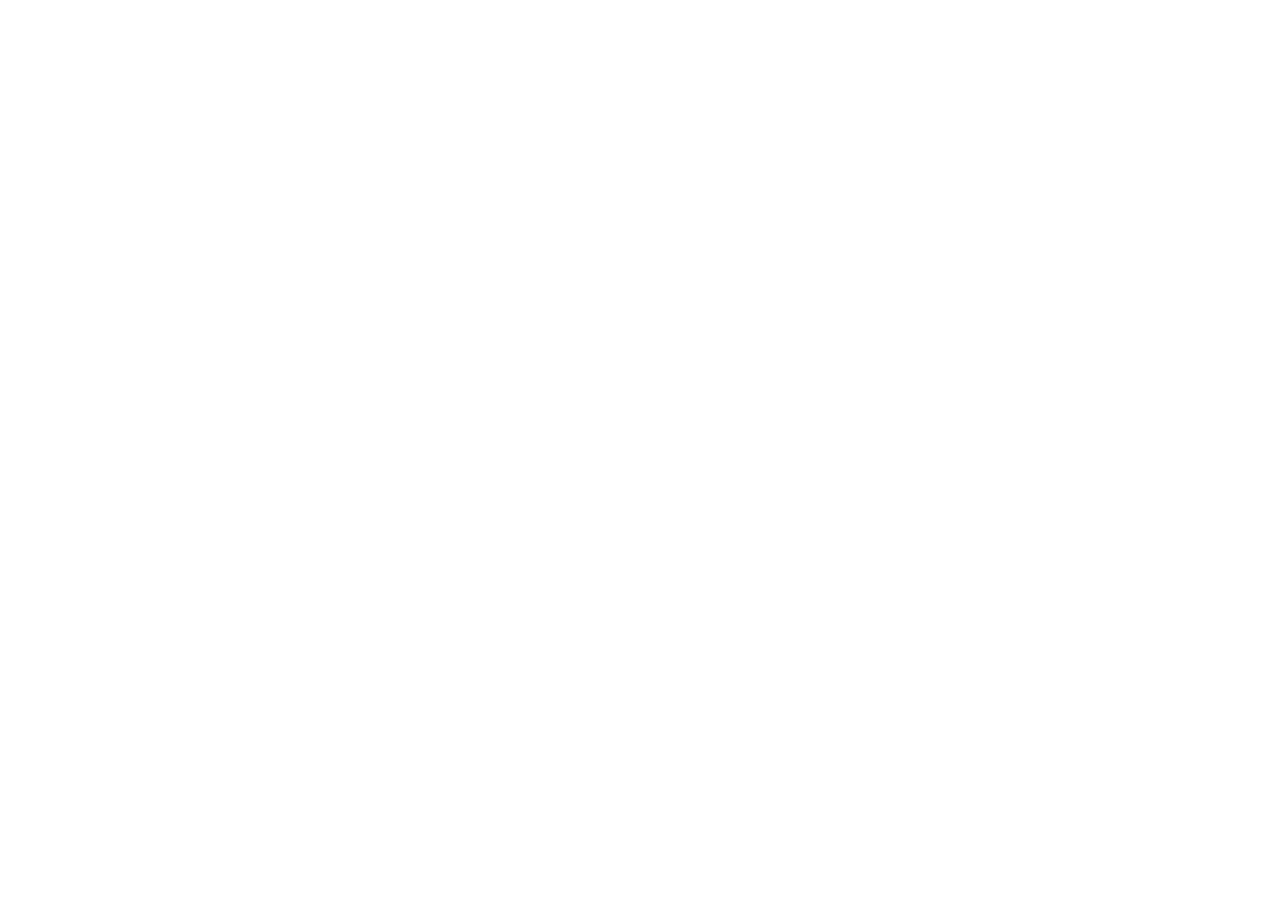
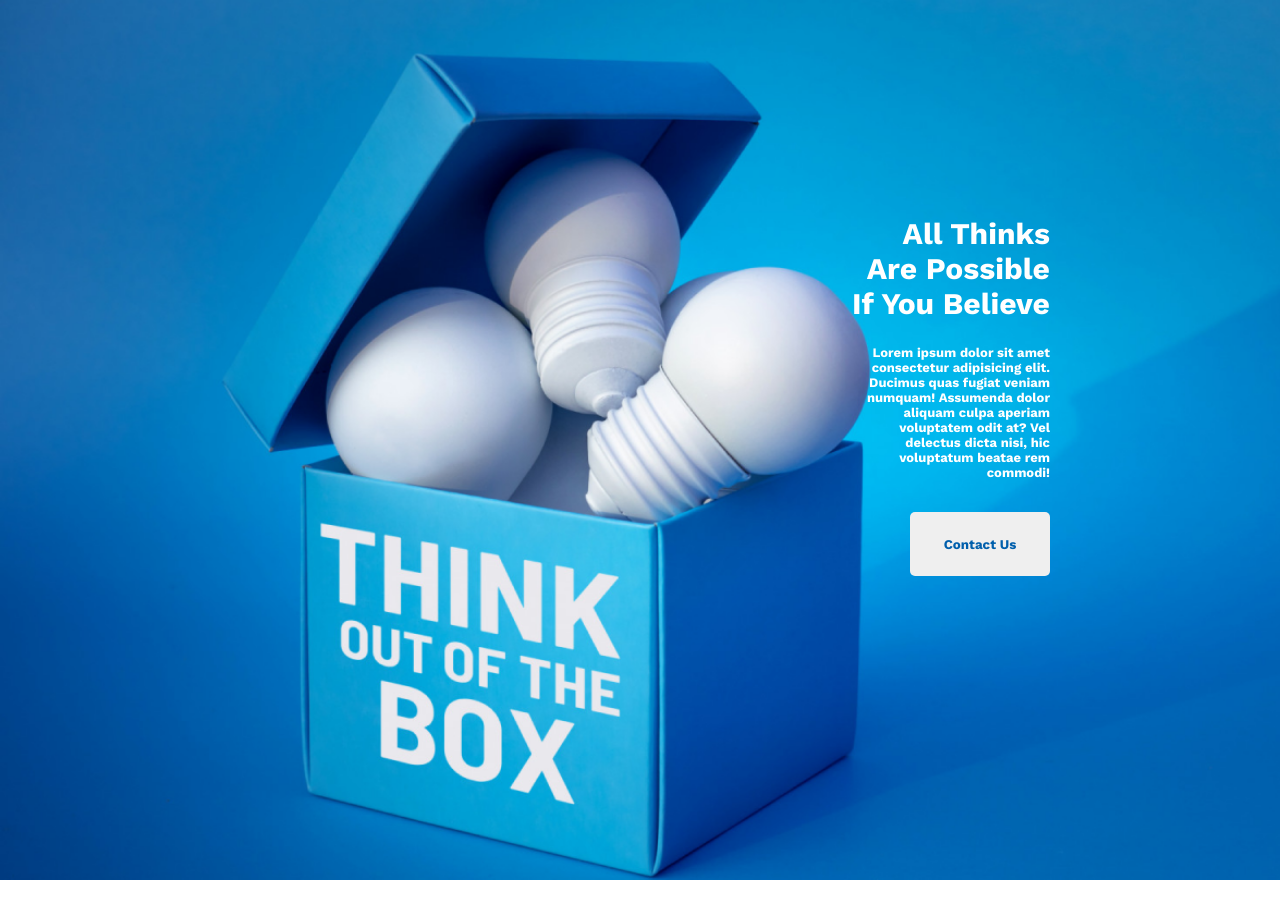
Before and after one commit to Foysaljoarder/Asignment-1, a plain HTML site: page index.html in a window 1280 px wide. Before the commit the page ends 800 px from the top, so only its background shows below. Drawn offline with nearby package versions, Linux system fonts and the light colour scheme; a web font is replaced by a local one.

Commit message:
added banner section

```diff
--- a/index.html
+++ b/index.html
@@ -8,10 +8,31 @@
     <title>New Year</title>
     <!-- css link -->
     <link rel="stylesheet" href="style.css">
+    <!-- google font link -->
+    <link rel="preconnect" href="https://fonts.googleapis.com">
+    <link rel="preconnect" href="https://fonts.gstatic.com" crossorigin>
+    <link
+        href="https://fonts.googleapis.com/css2?family=Gentium+Book+Plus:wght@400;700&family=Gulzar&family=Inter:wght@700&family=Open+Sans&family=Work+Sans:wght@700&display=swap"
+        rel="stylesheet">
 </head>
 
 <body>
+    <main>
+        <!-- banner section -->
+        <section id="banner-section">
+            <div class="banner">
+                <div class="banner-details">
+                    <h1 class="banner-heading">All Thinks Are Possible If You Believe</h1>
+                    <p class="banner-paragraph">Lorem ipsum dolor sit amet consectetur adipisicing elit. Ducimus quas
+                        fugiat veniam numquam!
+                        Assumenda dolor aliquam culpa aperiam voluptatem odit at? Vel delectus dicta nisi, hic
+                        voluptatum beatae rem commodi!</p>
+                    <button class="btn-1">Contact Us</button>
+                </div>
 
+            </div>
+        </section>
+    </main>
 </body>
 
 </html>
--- a/style.css
+++ b/style.css
@@ -0,0 +1,42 @@
+* {
+    padding: 0px;
+    margin: 0px;
+    font-family: 'Work Sans', sans-serif;
+}
+
+
+.banner {
+    background-image: url(images/banner/banner3.png);
+    height: 110vh;
+    background-size: cover;
+}
+
+.banner-details {
+    padding: 216px 230px 364px 845px;
+    text-align: right;
+    position: absolute;
+}
+
+.banner-details .banner-heading {
+    font-size: 30px;
+    font-weight: 700;
+    color: #FFFFFF;
+    margin-bottom: 24px;
+}
+
+.banner-details .banner-paragraph {
+    font-size: 13px;
+    font-weight: 400;
+    color: #FFFFFF;
+    margin-bottom: 32px;
+
+}
+
+.banner-details .btn-1 {
+    height: 64px;
+    width: 140px;
+    border-radius: 5px;
+    color: #005FAC;
+    size: 20px;
+    border: 0px;
+}
```
